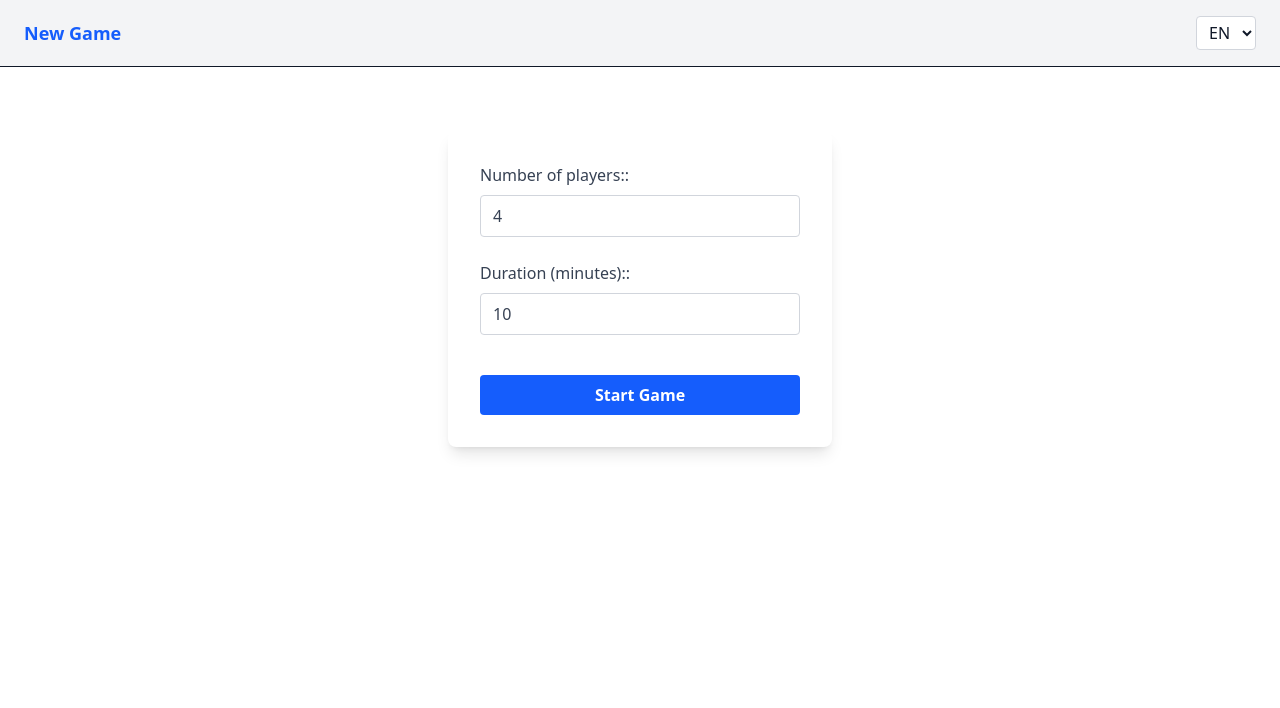
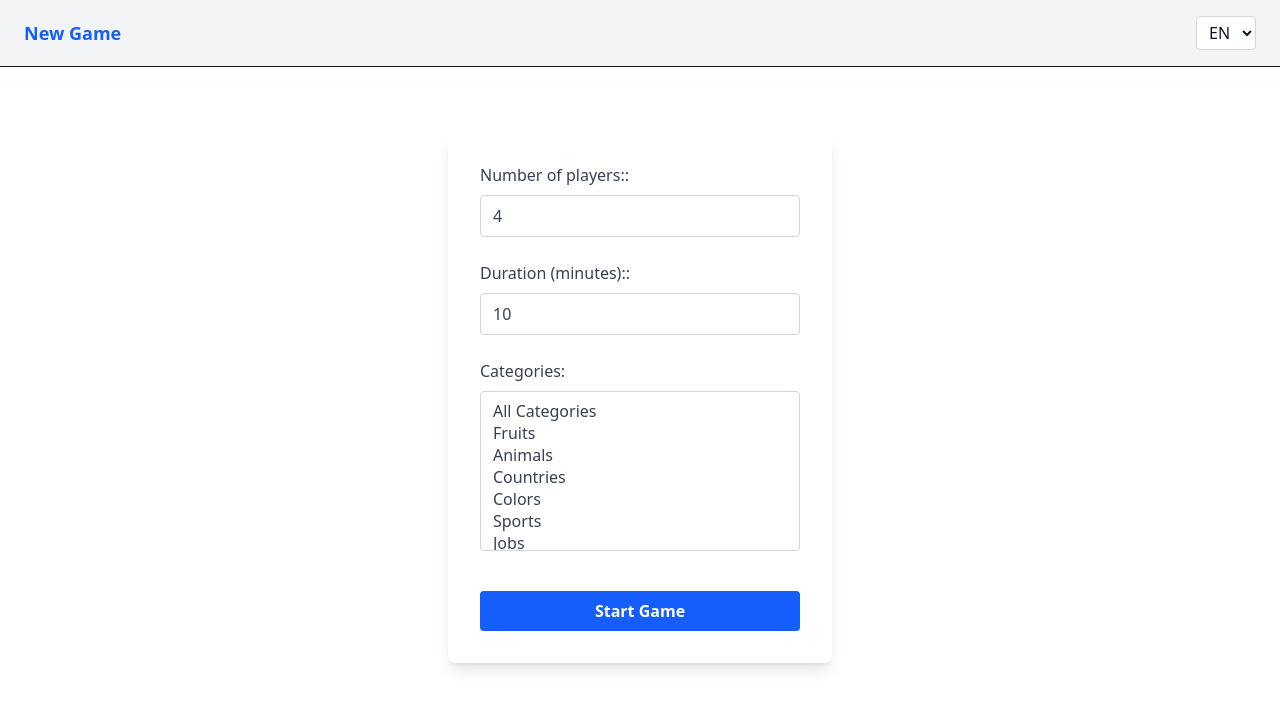
Before and after one commit to hamidmayeli/imposter, a React (Vite) app: page / in a window 1280 px wide. Shown: the top 708 px of the page. Built offline with nearby package versions, Linux system fonts and the light colour scheme.

Commit message:
Add categories and words list

```diff
--- a/package.json
+++ b/package.json
@@ -10,9 +10,11 @@
     "preview": "vite preview"
   },
   "dependencies": {
+    "js-yaml": "^4.1.0",
     "react": "^19.1.1",
     "react-dom": "^19.1.1",
-    "react-router-dom": "^7.8.2"
+    "react-router-dom": "^7.8.2",
+    "vite-plugin-yaml2": "^1.1.5"
   },
   "devDependencies": {
     "@eslint/js": "^9.33.0",
--- a/src/i18n/en.json
+++ b/src/i18n/en.json
@@ -3,5 +3,7 @@
   "players": "Number of players:",
   "duration": "Duration (minutes):",
   "start": "Start Game",
-  "newGame": "New Game"
+  "newGame": "New Game",
+  "categories": "Categories",
+  "allCategories": "All Categories"
 }
--- a/src/i18n/fa.json
+++ b/src/i18n/fa.json
@@ -3,5 +3,7 @@
   "players": "تعداد بازیکنان:",
   "duration": "مدت زمان (دقیقه):",
   "start": "شروع بازی",
-  "newGame": "بازی جدید"
+  "newGame": "بازی جدید",
+  "categories": "دسته‌بندی‌ها",
+  "allCategories": "همه دسته‌بندی‌ها"
 }
--- a/src/i18n/texts.ts
+++ b/src/i18n/texts.ts
@@ -1,5 +1,4 @@
 
-import React from 'react';
 import en from './en.json';
 import fa from './fa.json';
 import { useLanguage } from './LanguageContext';
--- a/src/pages/NewGame.tsx
+++ b/src/pages/NewGame.tsx
@@ -2,15 +2,23 @@ import React from 'react';
 import { useState } from 'react';
 import { useNavigate } from 'react-router-dom';
 import { useT } from '../i18n/texts';
+import { useStore } from '../storage';
 
 const NewGame: React.FC = () => {
   const [players, setPlayers] = useState(4);
   const [duration, setDuration] = useState(10);
+  const [selectedCategories, setSelectedCategories] = useState<string[]>([]);
   const navigate = useNavigate();
   const t = useT();
+  const { wordGroups } = useStore();
+
+  const handleCategoryChange = (e: React.ChangeEvent<HTMLSelectElement>) => {
+    const options = Array.from(e.target.selectedOptions).map(opt => opt.value);
+    setSelectedCategories(options);
+  };
 
   const handleStart = () => {
-    navigate('/play', { state: { players, duration } });
+    navigate('/play', { state: { players, duration, categories: selectedCategories } });
   };
 
   return (
@@ -37,6 +45,20 @@ const NewGame: React.FC = () => {
           className="mt-2 px-3 py-2 border border-gray-300 dark:border-gray-700 rounded focus:outline-none focus:ring-2 focus:ring-blue-500 dark:bg-gray-800 dark:text-gray-100"
         />
       </label>
+      <label className="flex flex-col text-gray-700 dark:text-gray-200 font-medium">
+        {t('categories')}:
+        <select
+          multiple
+          value={selectedCategories}
+          onChange={handleCategoryChange}
+          className="mt-2 px-3 py-2 border border-gray-300 dark:border-gray-700 rounded focus:outline-none focus:ring-2 focus:ring-blue-500 dark:bg-gray-800 dark:text-gray-100 h-40"
+        >
+          <option key='all' value='all'>{t('allCategories')}</option>
+          {wordGroups.map(group => (
+            <option key={group.category} value={group.category}>{group.category}</option>
+          ))}
+        </select>
+      </label>
       <button
         onClick={handleStart}
         className="mt-4 px-4 py-2 bg-blue-600 dark:bg-blue-700 text-white font-semibold rounded hover:bg-blue-700 dark:hover:bg-blue-800 transition"
--- /dev/null
+++ b/src/storage/en.yml
@@ -0,0 +1,121 @@
+wordGroups:
+  - category: Fruits
+    words:
+      - Apple
+      - Banana
+      - Orange
+      - Grapes
+      - Mango
+      - Pineapple
+      - Strawberry
+      - Watermelon
+      - Peach
+      - Cherry
+  - category: Animals
+    words:
+      - Dog
+      - Cat
+      - Elephant
+      - Lion
+      - Tiger
+      - Bear
+      - Wolf
+      - Fox
+      - Rabbit
+      - Horse
+  - category: Countries
+    words:
+      - USA
+      - Canada
+      - France
+      - Germany
+      - Italy
+      - Japan
+      - China
+      - Brazil
+      - India
+      - Australia
+  - category: Colors
+    words:
+      - Red
+      - Blue
+      - Green
+      - Yellow
+      - Purple
+      - Orange
+      - Pink
+      - Brown
+      - Black
+      - White
+  - category: Sports
+    words:
+      - Soccer
+      - Basketball
+      - Tennis
+      - Cricket
+      - Baseball
+      - Golf
+      - Hockey
+      - Swimming
+      - Boxing
+      - Rugby
+  - category: Jobs
+    words:
+      - Doctor
+      - Teacher
+      - Engineer
+      - Artist
+      - Chef
+      - Pilot
+      - Nurse
+      - Farmer
+      - Lawyer
+      - Police
+  - category: Vehicles
+    words:
+      - Car
+      - Bus
+      - Train
+      - Bicycle
+      - Motorcycle
+      - Airplane
+      - Boat
+      - Truck
+      - Helicopter
+      - Submarine
+  - category: Clothes
+    words:
+      - Shirt
+      - Pants
+      - Dress
+      - Skirt
+      - Jacket
+      - Shoes
+      - Hat
+      - Socks
+      - Tie
+      - Coat
+  - category: Instruments
+    words:
+      - Guitar
+      - Piano
+      - Violin
+      - Drum
+      - Flute
+      - Trumpet
+      - Saxophone
+      - Cello
+      - Harp
+      - Clarinet
+  - category: Furniture
+    words:
+      - Chair
+      - Table
+      - Sofa
+      - Bed
+      - Desk
+      - Wardrobe
+      - Shelf
+      - Stool
+      - Cupboard
+      - Dresser
--- /dev/null
+++ b/src/storage/fa.yml
@@ -0,0 +1,121 @@
+wordGroups:
+  - category: میوه‌ها
+    words:
+      - سیب
+      - موز
+      - پرتقال
+      - انگور
+      - انبه
+      - آناناس
+      - توت فرنگی
+      - هندوانه
+      - هلو
+      - گیلاس
+  - category: حیوانات
+    words:
+      - سگ
+      - گربه
+      - فیل
+      - شیر
+      - ببر
+      - خرس
+      - گرگ
+      - روباه
+      - خرگوش
+      - اسب
+  - category: کشورها
+    words:
+      - آمریکا
+      - کانادا
+      - فرانسه
+      - آلمان
+      - ایتالیا
+      - ژاپن
+      - چین
+      - برزیل
+      - هند
+      - استرالیا
+  - category: رنگ‌ها
+    words:
+      - قرمز
+      - آبی
+      - سبز
+      - زرد
+      - بنفش
+      - نارنجی
+      - صورتی
+      - قهوه‌ای
+      - سیاه
+      - سفید
+  - category: ورزش‌ها
+    words:
+      - فوتبال
+      - بسکتبال
+      - تنیس
+      - کریکت
+      - بیسبال
+      - گلف
+      - هاکی
+      - شنا
+      - بوکس
+      - راگبی
+  - category: شغل‌ها
+    words:
+      - پزشک
+      - معلم
+      - مهندس
+      - هنرمند
+      - آشپز
+      - خلبان
+      - پرستار
+      - کشاورز
+      - وکیل
+      - پلیس
+  - category: وسایل نقلیه
+    words:
+      - ماشین
+      - اتوبوس
+      - قطار
+      - دوچرخه
+      - موتور سیکلت
+      - هواپیما
+      - قایق
+      - کامیون
+      - هلیکوپتر
+      - زیردریایی
+  - category: لباس‌ها
+    words:
+      - پیراهن
+      - شلوار
+      - لباس
+      - دامن
+      - ژاکت
+      - کفش
+      - کلاه
+      - جوراب
+      - کراوات
+      - پالتو
+  - category: سازها
+    words:
+      - گیتار
+      - پیانو
+      - ویولن
+      - طبل
+      - فلوت
+      - ترومپت
+      - ساکسوفون
+      - ویولنسل
+      - چنگ
+      - کلارینت
+  - category: مبلمان
+    words:
+      - صندلی
+      - میز
+      - مبل
+      - تخت
+      - میز تحریر
+      - کمد لباس
+      - قفسه
+      - چهارپایه
+      - کابینت
+      - دراور
--- /dev/null
+++ b/src/storage/index.ts
@@ -0,0 +1,22 @@
+import { useLanguage } from '../i18n/LanguageContext';
+import enWordGroups from './en.yml';
+import faWordGroups from './fa.yml';
+
+export type WordGroup = {
+    category: string;
+    words: string[];
+};
+
+export type WordGroupsData = {
+    wordGroups: WordGroup[];
+};
+
+const data = {
+    en: enWordGroups as WordGroupsData,
+    fa: faWordGroups as WordGroupsData,
+}
+
+export function useStore(): WordGroupsData {
+    const { language } = useLanguage();
+    return data[language];
+}
--- a/vite.config.ts
+++ b/vite.config.ts
@@ -1,11 +1,13 @@
 import { defineConfig } from 'vite'
 import react from '@vitejs/plugin-react'
 import tailwindcss from '@tailwindcss/vite'
+import yaml2 from 'vite-plugin-yaml2';
 
 // https://vite.dev/config/
 export default defineConfig({
   plugins: [
     react(),
     tailwindcss(),
+    yaml2(),
   ],
 })
```
Also changed, not shown: 1 other file (tests, documents, lock files or other folders).
